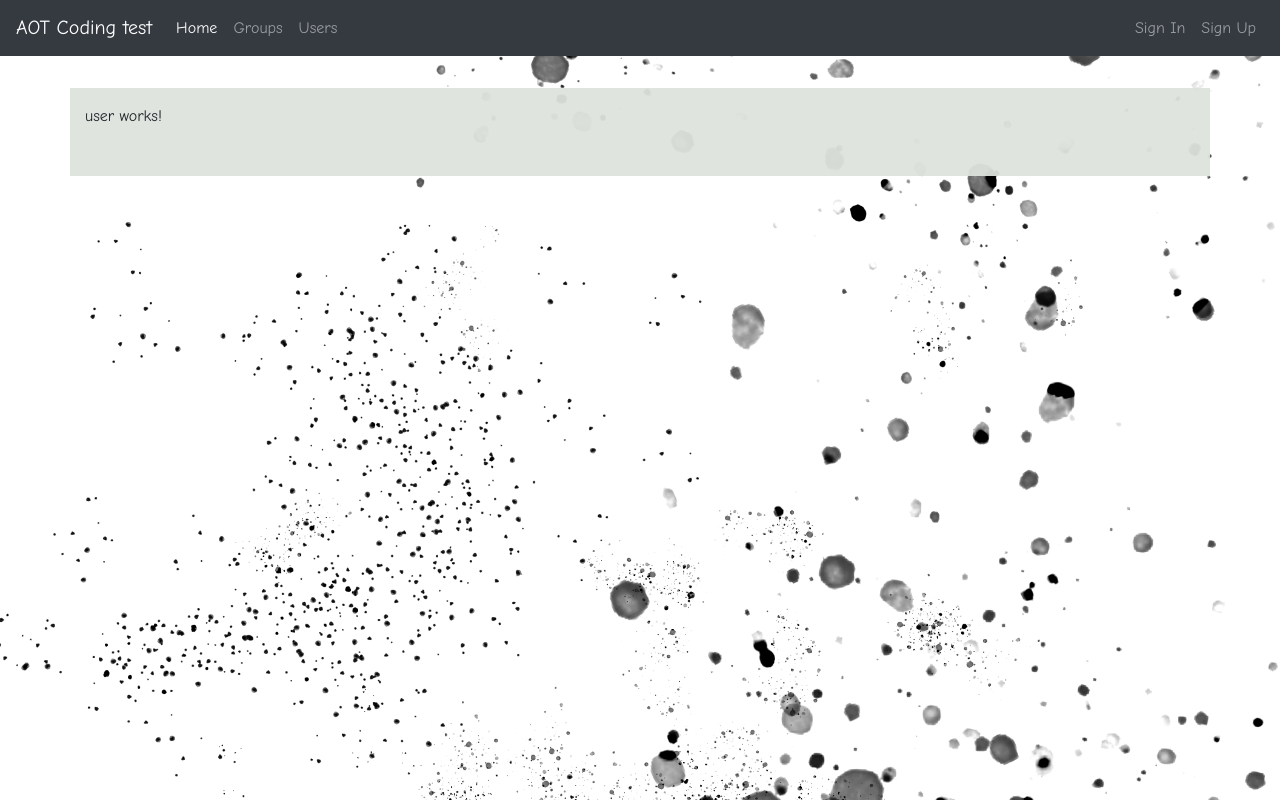
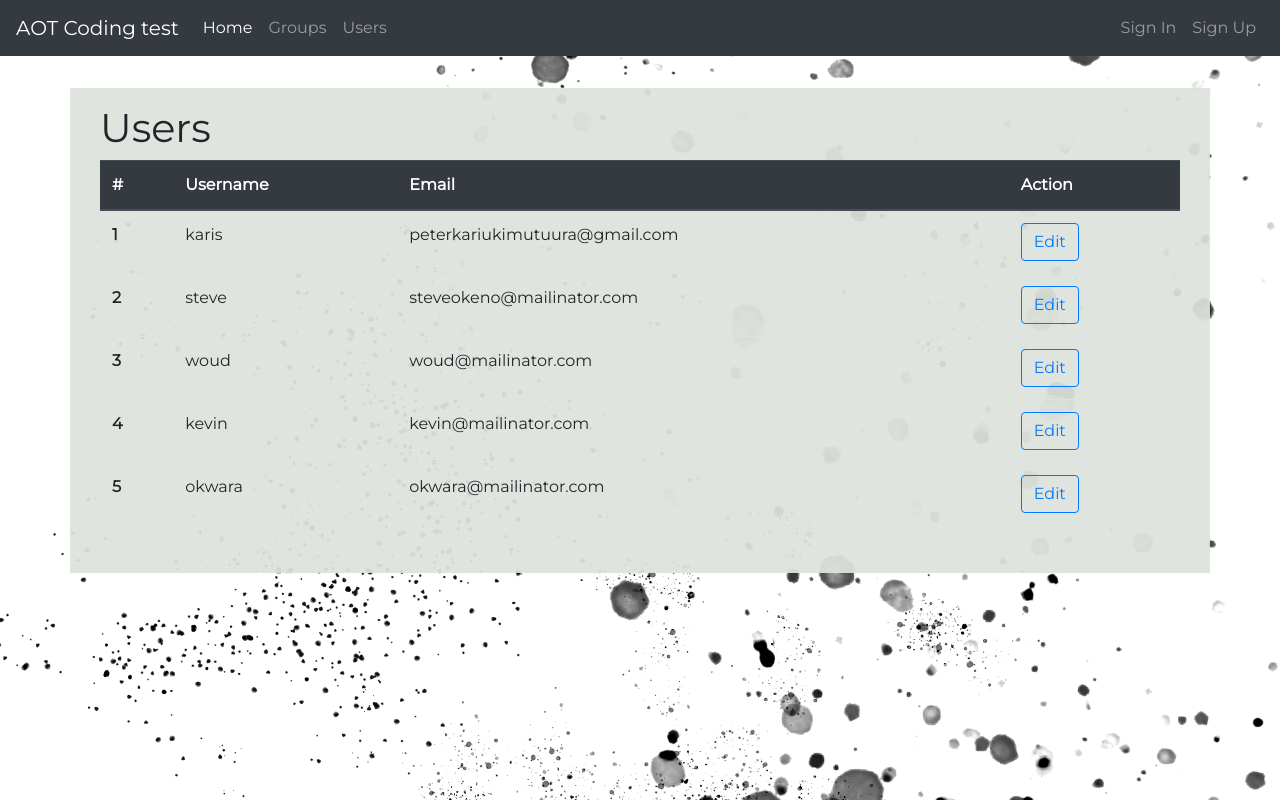
Before and after one commit to sokeno/aot, an Angular app: page /users in a window 1280 px wide. Built offline with nearby package versions, Linux system fonts and the light colour scheme.

Commit message:
user can create and edit group

```diff
--- a/src/app/group/group.component.html
+++ b/src/app/group/group.component.html
@@ -27,6 +27,8 @@
             <td>{{ group.name | titlecase }}</td>
             <td> {{ group.memberCount }} </td>
             <td style="display: inline-flex !important;">
+              <button class="btn btn-sm btn-outline-success" (click)="editGroup(group.id)">Edit</button>
+              &nbsp;
               <button class="btn btn-sm btn-outline-info">Join</button>
               &nbsp;
               <button class="btn btn-sm btn-outline-danger" type="button" (click)="removeGroup(group.id)">Delete</button>
@@ -44,6 +46,7 @@
 
   <div class="row" *ngIf="switchForm">
     <div class="col-md-12 col-sm-12">
+      <!-- <p>Edit</p> -->
       <form class="form-inline" method="post" action="#" (submit)="addNew()">
         <div class="form-group col-sm-12 col-md-6">
           <label for="name" class="sr-only">Name</label>
@@ -51,7 +54,7 @@
             placeholder="Group name"><br>
 
         </div>
-        <button type="submit" class="btn btn-outline-primary">Submit</button>
+        <button type="submit" class="btn btn-outline-primary">{{ edit ? "Update" : "Submit"}}</button>
       </form>
       <small class="">{{errorMessage}}</small>
     </div>
--- a/src/app/group/group.component.ts
+++ b/src/app/group/group.component.ts
@@ -16,6 +16,10 @@ export class GroupComponent implements OnInit {
 
   switchForm: boolean = false;
 
+  groupId:number ;
+
+  edit: boolean = false;
+
   groups: IGroup[];
 
 
@@ -33,10 +37,35 @@ export class GroupComponent implements OnInit {
   addNew(): void{
     if (this.validateField()) {
 
+      if (this.edit) {
+        let id :number = this.groupId;
+
+        let name:string = this.name;
+
+        this.groupService.updateGroup(id, name);
+
+        this.errorMessage = "Update successfully";
+
+
+
+        setTimeout(()=>{
+          this.edit =false;
+
+          this.groups = this.groupService.groups;
+
+          this.errorMessage = "";
+
+          this.switchForm=false;
+
+          this.name ="";
+        },1000);
+
+      }else{
           let obj: IGroup = {
             "id": Date.now(),
             "name": this.name,
-        "memberCount": 0
+            "memberCount": 0,
+            "user_id":1
           };
 
           this.groupService.newGroup(obj);
@@ -49,6 +78,9 @@ export class GroupComponent implements OnInit {
             this.errorMessage = "";
           }, 1000);
 
+      }
+
+
     }else {
       this.errorMessage = "Enter unique name";
     }
@@ -56,9 +88,16 @@ export class GroupComponent implements OnInit {
 
 
   switchData() :void{
+
+    this.edit =false;
+
+    this.pageTitle = "Groups" ;
+    this.name ="";
+
     if (this.switchData) {
       this.groups=this.groupService.groups;
     }
+
     this.switchForm=!this.switchForm;
   }
 
@@ -69,5 +108,20 @@ export class GroupComponent implements OnInit {
     }
   }
 
+  editGroup(id:number): void{
+    this.edit = true;
+
+    let group = this.groupService.getGroup(id);
+
+    this.name = group.name;
+
+    this.groupId =group.id;
+
+    console.log(group);
+
+    this.pageTitle = "Edit Group";
+    this.switchForm =true;
+  }
+
 
 }
--- a/src/app/services/group/group.service.ts
+++ b/src/app/services/group/group.service.ts
@@ -12,12 +12,14 @@ export class GroupService {
     {
       "id": 3,
       "name": 'developers',
-      "memberCount": 40
+      "memberCount": 40,
+      "user_id":1
     },
     {
       "id": 4,
       "name": "Marketing",
-      "memberCount": 20
+      "memberCount": 20,
+      "user_id":1
     }
   ];
   constructor() { }
@@ -29,4 +31,20 @@ export class GroupService {
   deleteGroup(id:number): void{
     this.groups = this.groups.filter(a=>a.id !==id);
   }
+
+  getGroup(id:number): IGroup{
+    let obj= this.groups.find(item => item.id === id);
+    return obj;
+  }
+
+  updateGroup(id:number, name:string):void {
+    this.groups = this.groups.map((item)=>{
+      if (item.id==id) {
+        item.name =name;
+      }
+      return item
+    });
+
+    console.log(this.groups);
+  }
 }
--- a/src/app/shared/Igroup.ts
+++ b/src/app/shared/Igroup.ts
@@ -2,4 +2,5 @@ export interface IGroup{
     id:number;
     name:string;
     memberCount:number;
+    user_id:number;
 }
--- a/src/app/user/user.component.html
+++ b/src/app/user/user.component.html
@@ -1 +1,37 @@
-<p>user works!</p>
+<div class="container">
+	<div class="row">
+		<div class="col-md-12 col-sm-12">
+			<h1>
+				{{pageTitle}}
+			</h1>
+		</div>
+		<div class="col-md-12 col-sm-12">
+		</div>
+	</div>
+	<div class="row">
+		<div class="col-sm-12 col-md-12">
+			<table class="table">
+			  <thead class="thead-dark">
+			    <tr>
+			      <th scope="col">#</th>
+			      <th scope="col">Username</th>
+			      <th scope="col">Email</th>
+			      <th scope="col">Action</th>
+			    </tr>
+			  </thead>
+			  <tbody>
+			    <tr *ngFor="let user of users">
+			      <th scope="row">{{user.id}}</th>
+			      <td>{{ user.username}}</td>
+			      <td>{{user.email}}</td>
+			      <td>
+			      	<button class="btn btn-outline-primary" type="button">
+			      		Edit
+			      	</button>
+			      </td>
+			    </tr>
+			  </tbody>
+			</table>
+		</div>
+	</div>
+</div>
--- a/src/app/user/user.component.ts
+++ b/src/app/user/user.component.ts
@@ -7,6 +7,37 @@ import { Component, OnInit } from '@angular/core';
 })
 export class UserComponent implements OnInit {
 
+	pageTitle : string = "Users";
+
+	users: any[] =
+	[
+		{
+			"id":1,
+			"username":"karis",
+			"email":"peterkariukimutuura@gmail.com"
+		},
+		{
+			"id":2,
+			"username":"steve",
+			"email":"steveokeno@mailinator.com"
+		},
+		{
+			"id":3,
+			"username":"woud",
+			"email":"woud@mailinator.com"
+		},
+		{
+			"id":4,
+			"username":"kevin",
+			"email":"kevin@mailinator.com"
+		},
+		{
+			"id":5,
+			"username":"okwara",
+			"email":"okwara@mailinator.com"
+		}
+	];
+
   constructor() { }
 
   ngOnInit(): void {
--- a/src/index.html
+++ b/src/index.html
@@ -3,7 +3,7 @@
 <head>
   <meta charset="utf-8">
   <title>AotTechnologies</title>
-  <link href="https://fonts.googleapis.com/css?family=Comic+Neue:400,700&display=swap" rel="stylesheet">
+  <link href="https://fonts.googleapis.com/css2?family=Montserrat&display=swap" rel="stylesheet">
   <base href="/">
   <meta name="viewport" content="width=device-width, initial-scale=1">
   <link rel="icon" type="image/x-icon" href="favicon.ico">
--- a/src/styles.css
+++ b/src/styles.css
@@ -3,7 +3,8 @@
 @import "~font-awesome/css/font-awesome.min.css";
 
 body{
-    font-family: 'Comic Neue', cursive;
+    /*font-family: 'Comic Neue', cursive;*/
+    font-family: 'Montserrat', sans-serif;
     /*sokeno$123*/
     background-image: url("assets/images/background.png");
     background-repeat: no-repeat;
```
Also changed, not shown: 1 other file (tests, documents, lock files or other folders). Lines whose indentation alone changed are shown as unchanged.
